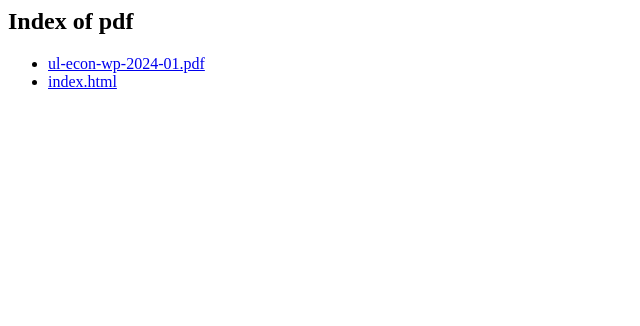
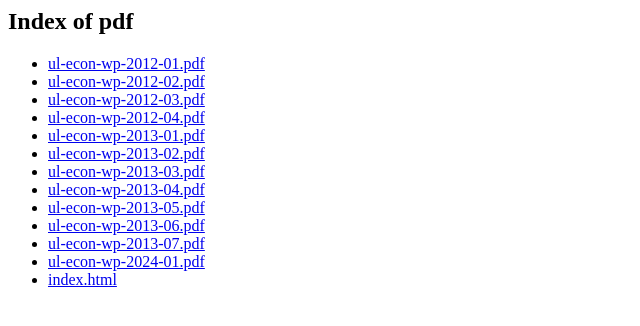
Before and after one commit to UL-Econ/RePEc, a plain HTML site: page pdf/index.html in a window 1280 px wide. Shown: the whole page, without its empty margins (0-640 px from the left). Drawn offline with Linux system fonts and the light colour scheme.

Commit message:
add old files

```diff
--- a/pdf/index.html
+++ b/pdf/index.html
@@ -1,4 +1,15 @@
 <html><body><h2>Index of pdf</h2><ul>
+<li><a href='ul-econ-wp-2012-01.pdf'>ul-econ-wp-2012-01.pdf</a></li>
+<li><a href='ul-econ-wp-2012-02.pdf'>ul-econ-wp-2012-02.pdf</a></li>
+<li><a href='ul-econ-wp-2012-03.pdf'>ul-econ-wp-2012-03.pdf</a></li>
+<li><a href='ul-econ-wp-2012-04.pdf'>ul-econ-wp-2012-04.pdf</a></li>
+<li><a href='ul-econ-wp-2013-01.pdf'>ul-econ-wp-2013-01.pdf</a></li>
+<li><a href='ul-econ-wp-2013-02.pdf'>ul-econ-wp-2013-02.pdf</a></li>
+<li><a href='ul-econ-wp-2013-03.pdf'>ul-econ-wp-2013-03.pdf</a></li>
+<li><a href='ul-econ-wp-2013-04.pdf'>ul-econ-wp-2013-04.pdf</a></li>
+<li><a href='ul-econ-wp-2013-05.pdf'>ul-econ-wp-2013-05.pdf</a></li>
+<li><a href='ul-econ-wp-2013-06.pdf'>ul-econ-wp-2013-06.pdf</a></li>
+<li><a href='ul-econ-wp-2013-07.pdf'>ul-econ-wp-2013-07.pdf</a></li>
 <li><a href='ul-econ-wp-2024-01.pdf'>ul-econ-wp-2024-01.pdf</a></li>
 <li><a href='index.html'>index.html</a></li>
 </ul></body></html>
```
Also changed, not shown: metadata/wpaper/index.html (+2 -0 lines), 14 other files.
